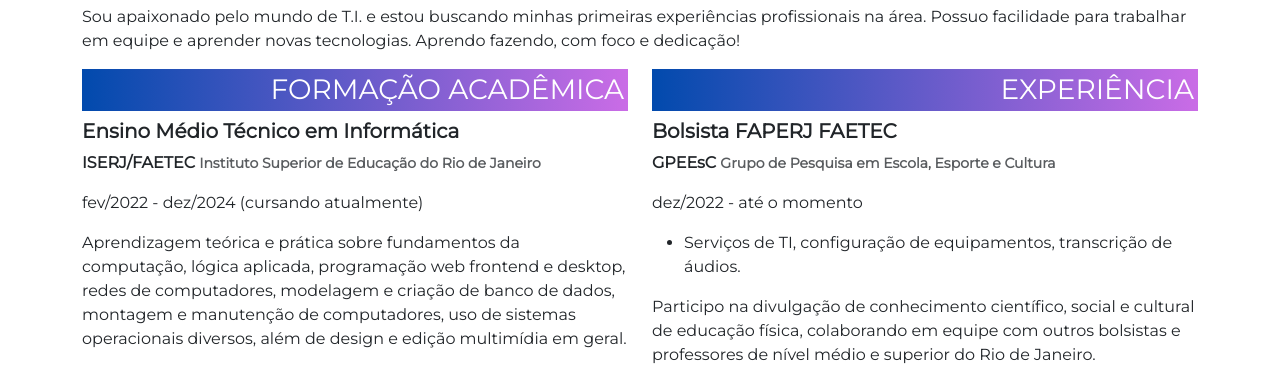
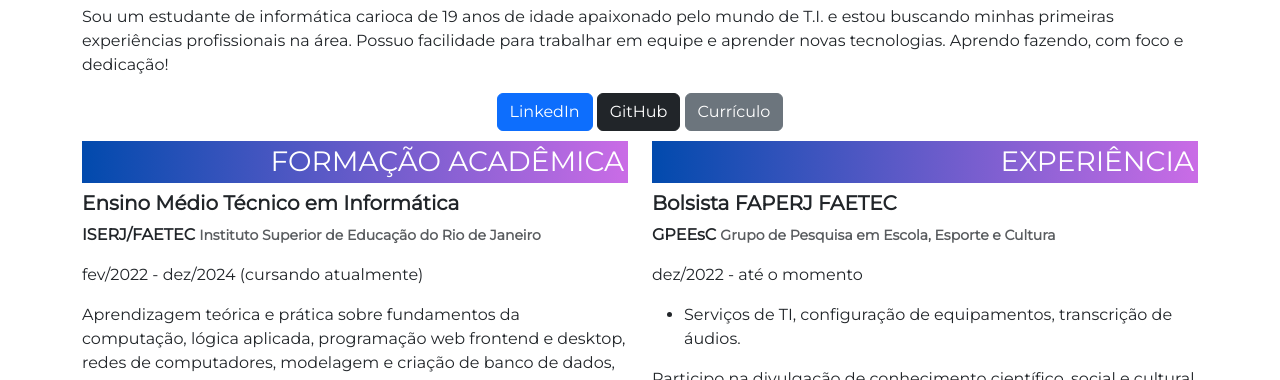
Before and after one commit to gbcasanova/gbcasanova.github.io, a plain HTML site: page index.html in a window 1280 px wide. Shown: the part 145-525 px from the top of the page. Drawn offline with nearby package versions, Linux system fonts and the light colour scheme.

Commit message:
Adicionado links

```diff
--- a/index.html
+++ b/index.html
@@ -18,7 +18,13 @@
                         <h1 class="display-1 text-uppercase maintitle">Gabriel Casanova</h1>
                         <h2>Técnico de Informática</h2>
 
-                        <p>Sou apaixonado pelo mundo de T.I. e estou buscando minhas primeiras experiências profissionais na área. Possuo facilidade para trabalhar em equipe e aprender novas tecnologias. Aprendo fazendo, com foco e dedicação!</p>
+                        <p>Sou um estudante de informática carioca de 19 anos de idade apaixonado pelo mundo de T.I. e estou buscando minhas primeiras experiências profissionais na área. Possuo facilidade para trabalhar em equipe e aprender novas tecnologias. Aprendo fazendo, com foco e dedicação!</p>
+
+                        <div id="links">
+                            <a class="btn btn-primary" href="https://www.linkedin.com/in/gbcasanova/" role="button" target="_blank">LinkedIn</a>
+                            <a class="btn btn-dark" href="https://github.com/gbcasanova" role="button" target="_blank">GitHub</a>
+                            <a class="btn btn-secondary" href="https://drive.google.com/file/d/1tFnYnFlUKPS-oxg74fgrgka2kMZ5NRsF/view?usp=sharing" role="button" target="_blank">Currículo</a>
+                        </div>
                     </div>
                 </div>
 
--- a/style.css
+++ b/style.css
@@ -17,6 +17,11 @@ body {
 .purplegradient {
     background: rgb(1,74,173);
     background: linear-gradient(90deg, rgba(1,74,173,1) 0%, rgba(202,108,230,1) 100%);
+}
+
+#links {
+    text-align: center;
+    margin: 10px;
 }
 
 
```
